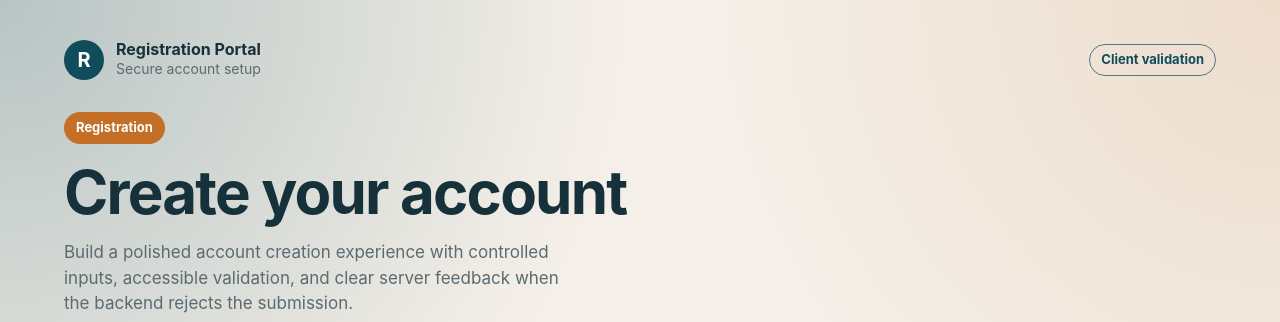
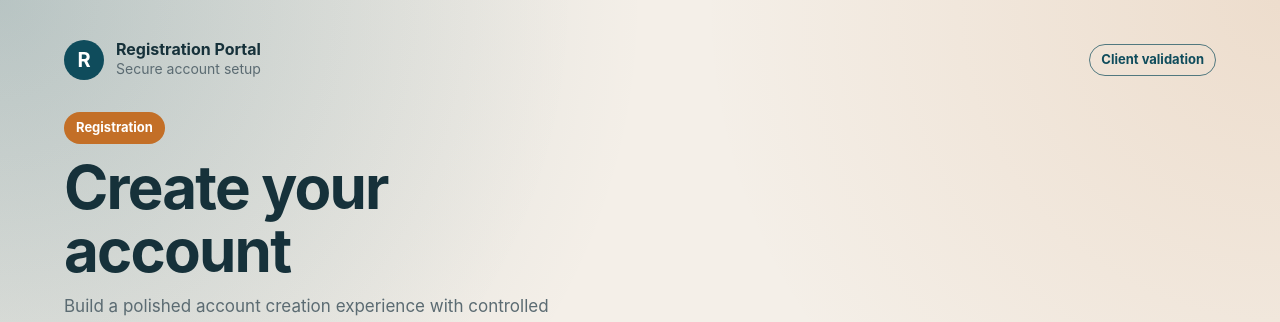
Before and after one commit to Rakesh-gene/test_frontend, a React (Vite) app: page / in a window 1280 px wide. Shown: the top 322 px of the page. Built offline with nearby package versions, Linux system fonts and the light colour scheme; no server answers.

Commit message:
A2-T1: Execute confirmed plan for current agent

```diff
--- a/src/features/registration/RegistrationPage.jsx
+++ b/src/features/registration/RegistrationPage.jsx
@@ -371,7 +371,16 @@ function RegistrationPage() {
                   variant="filled"
                   sx={{ alignSelf: 'flex-start', fontWeight: 700 }}
                 />
-                <Typography variant="h2" component="h1">
+                <Typography
+                  variant="h2"
+                  component="h1"
+                  sx={{
+                    fontSize: { xs: '2.25rem', sm: '2.75rem', md: '3.75rem' },
+                    lineHeight: 1.05,
+                    maxWidth: 560,
+                    wordBreak: 'break-word',
+                  }}
+                >
                   {headerCopy}
                 </Typography>
                 <Typography
```
